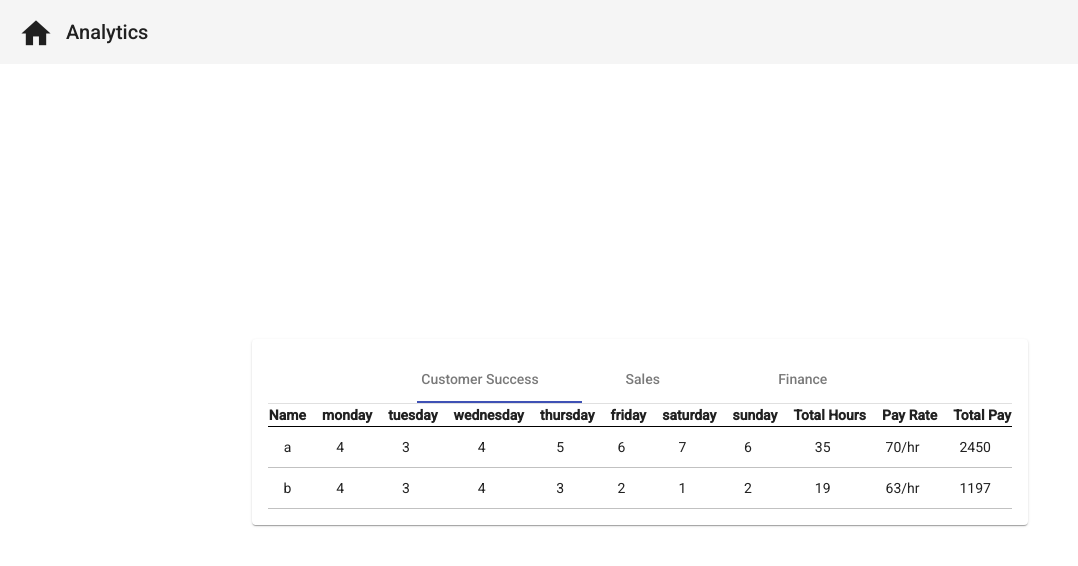
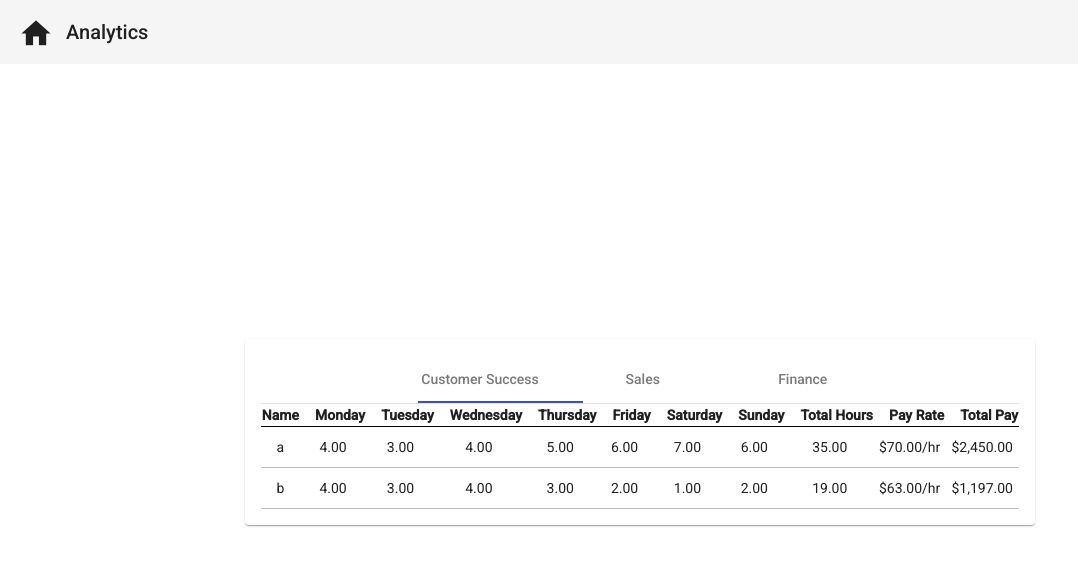
Before and after one commit to GideonJonesMTECH/TimeSheetAngular, an Angular app: page /analytics in a window 1280 px wide. Shown: the top 566 px of the page, without its empty margins (0-1078 px from the left). Built offline with nearby package versions, Linux system fonts and the light colour scheme.

Commit message:
Completed Unit 10

```diff
--- a/src/app/components/analytics-table/analytics-table.component.html
+++ b/src/app/components/analytics-table/analytics-table.component.html
@@ -2,7 +2,7 @@
   <table>
     <thead>
       <th>Name</th>
-      <th *ngFor="let day of weekdays">{{ day }}</th>
+      <th *ngFor="let day of weekdays">{{ day | titlecase }}</th>
       <th>Total Hours</th>
       <th>Pay Rate</th>
       <th>Total Pay</th>
@@ -11,10 +11,14 @@
     <tbody>
       <tr *ngFor="let employee of employees; let i = index">
         <td>{{ employee.name }}</td>
-        <td *ngFor="let day of weekdays">{{ employee[day] }}</td>
-        <td class="total-cell">{{ getTotalHours(employee) }}</td>
-        <td>{{ employee.payRate }}/hr</td>
-        <td>{{ employee.payRate * getTotalHours(employee) }}</td>
+        <td *ngFor="let day of weekdays">
+          {{ employee[day] | number: "1.2-2" }}
+        </td>
+        <td class="total-cell">
+          {{ getTotalHours(employee) | number: "1.2-2" }}
+        </td>
+        <td>{{ employee.payRate | currency }}/hr</td>
+        <td>{{ employee.payRate * getTotalHours(employee) | currency }}</td>
       </tr>
     </tbody>
   </table>
--- a/src/app/components/timesheet/timesheet.component.html
+++ b/src/app/components/timesheet/timesheet.component.html
@@ -29,7 +29,7 @@
       <table>
         <thead>
           <th>Name</th>
-          <th *ngFor="let day of weekdays">{{ day }}</th>
+          <th *ngFor="let day of weekdays">{{ day | titlecase }}</th>
           <th>Total Hours</th>
           <th></th>
         </thead>
```
